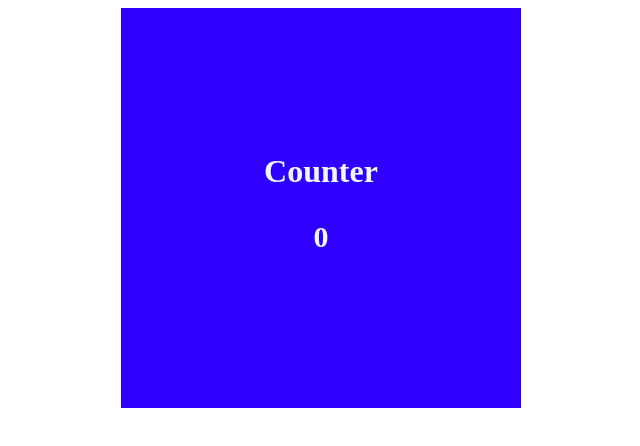
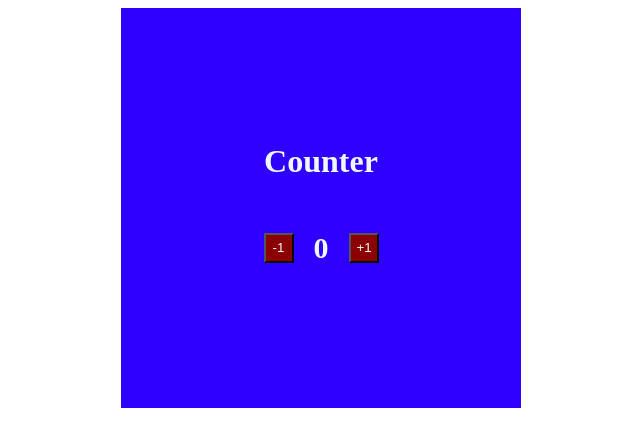
Before and after one commit to PanicS7/Counter, an Angular app: page / in a window 1280 px wide. Shown: the top 446 px of the page, without its empty margins (319-959 px from the left). Built offline with nearby package versions, Linux system fonts and the light colour scheme.

Commit message:
added button elements and styles

```diff
--- a/src/app/app.ts
+++ b/src/app/app.ts
@@ -1,10 +1,9 @@
 import { Component } from '@angular/core';
-import { RouterOutlet } from '@angular/router';
 import { Counter } from "./counter/counter";
 
 @Component({
   selector: 'app-root',
-  imports: [RouterOutlet, Counter],
+  imports: [Counter],
   templateUrl: './app.html',
   styleUrl: './app.css'
 })
--- a/src/app/counter/counter.css
+++ b/src/app/counter/counter.css
@@ -10,6 +10,21 @@
   justify-content: center;
 }
 
+#counter-body {
+  display: flex;
+  text-align: left;
+  gap: 20px;
+  justify-self: center;
+}
+
+#counter-body button {
+  background-color:darkred;
+  color:aliceblue;
+  width: 30px;
+  height: 30px;
+  margin:auto;
+}
+
 #counter-data {
   font-size: 30px;
   font-weight: bold;
--- a/src/app/counter/counter.html
+++ b/src/app/counter/counter.html
@@ -1,6 +1,10 @@
 <div id="counter-container">
   <div>
     <h1 id="counter-headline">Counter</h1>
-    <p id="counter-data">0</p>
+    <div id="counter-body">
+      <button>-1</button>
+      <p id="counter-data">0</p>
+      <button>+1</button>
+    </div>
   </div>
 </div>
--- a/src/app/counter/counter.ts
+++ b/src/app/counter/counter.ts
@@ -7,5 +7,4 @@ import { Component } from '@angular/core';
   styleUrl: './counter.css'
 })
 export class Counter {
-
 }
```
